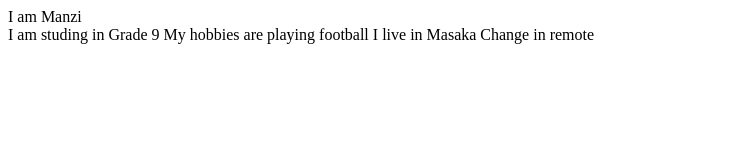
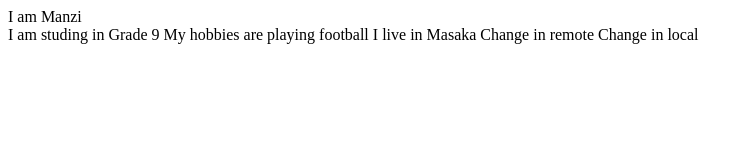
Before and after one commit to prince20x4/repository1, a plain HTML site: page index.html in a window 1280 px wide. Shown: the whole page, without its empty margins (0-753 px from the left). Drawn offline with Linux system fonts and the light colour scheme.

Commit message:
changes in local

```diff
--- a/index.html
+++ b/index.html
@@ -10,5 +10,6 @@
     My hobbies are playing football
     I live in Masaka
     Change in remote
+    Change in local
   </body>
 </html>
```
